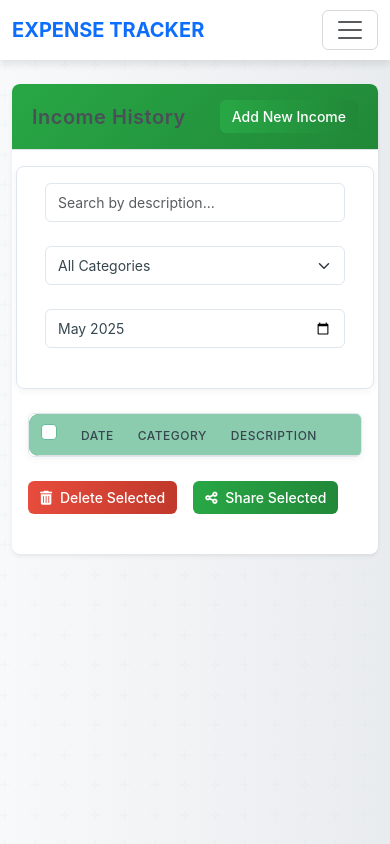
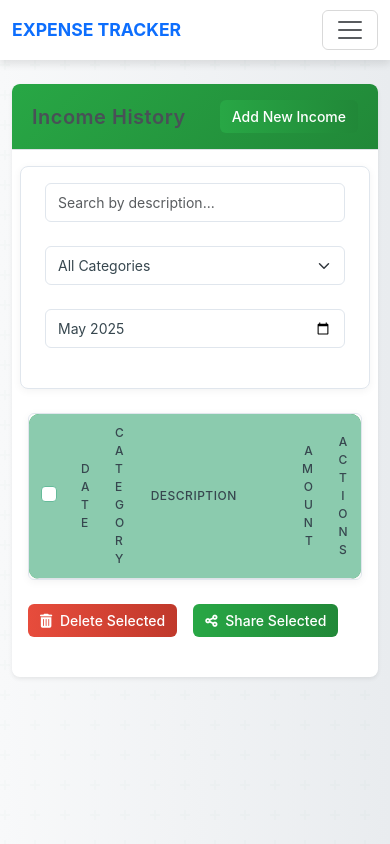
Before and after one commit to MengSunDom/CITS5505project, a Flask app: page /income in a window 390 px wide. Run offline with Flask 3, Linux system fonts and the light colour scheme; the visitor is signed in with stand-in values (Sample User, id 1); data that the repository does not hold is empty; some libraries are stand-ins or nearby versions.

```diff
--- a/static/css/style.css
+++ b/static/css/style.css
@@ -9,11 +9,14 @@
     --background-main: #f8f9fa;
     --background-card: #FFFFFF;
     --navbar-height: 60px;
+    --card-padding-mobile: 0.75rem;
+    --card-padding-desktop: 1.25rem;
 }
 
 body {
     background: linear-gradient(to right, #f8f9fa, #e9ecef);
     font-family: "Arial", sans-serif;
+    overflow-x: hidden;
 }
 
 .navbar {
@@ -42,6 +45,7 @@ body {
     font-weight: 600;
 }
 
+/* Fix for navbar collapse background */
 @media (max-width: 991.98px) {
     .navbar-collapse {
         background-color: white;
@@ -58,16 +62,56 @@ body {
         z-index: 1000;
     }
 
+    .navbar-nav .nav-link {
+        padding: 0.75rem 1rem;
+        border-bottom: 1px solid rgba(0, 0, 0, 0.05);
+    }
+
+    .navbar-nav .nav-item:last-child .nav-link {
+        border-bottom: none;
+    }
+
+    .nav-link.user-greeting {
+        font-weight: 600;
+        color: var(--primary-color);
+        background-color: rgba(13, 110, 253, 0.05);
+        border-radius: 0.375rem;
+    }
+}
 
 .card {
     box-shadow: 0 6px 10px rgba(0, 0, 0, 0.15);
     border-radius: 10px;
     height: 100%;
+    overflow: hidden; /* Prevent content overflow */
+}
+
+.card-body {
+    display: flex;
+    flex-direction: column;
+    height: 100%;
+}
+
+.card-text {
+    overflow-wrap: break-word;
+    word-wrap: break-word;
+    hyphens: auto;
 }
 
 .card-header {
     background-color: #e9ecef;
     border-bottom: 2px solid rgba(0, 0, 0, 0.2);
+}
+
+/* Responsive card padding */
+@media (max-width: 767.98px) {
+    .card-body {
+        padding: var(--card-padding-mobile);
+    }
+
+    .card-header {
+        padding: var(--card-padding-mobile);
+    }
 }
 
 .features {
@@ -111,6 +155,11 @@ body {
 
 .card-title {
     color: #495057;
+    overflow: hidden;
+    text-overflow: ellipsis;
+    display: -webkit-box;
+    -webkit-line-clamp: 2;
+    -webkit-box-orient: vertical;
 }
 
 .display-4 {
@@ -137,6 +186,7 @@ body {
     padding: 0.5rem 1rem;
     margin: 0 0.125rem;
     border-radius: 0.375rem;
+    white-space: nowrap; /* Prevent text wrapping */
 }
 
 .nav-link:hover {
@@ -194,13 +244,215 @@ body {
     color: #495057;
 }
 
+/* Text truncation for card content */
+.truncate-text {
+    white-space: nowrap;
+    overflow: hidden;
+    text-overflow: ellipsis;
+}
+
+.multi-line-truncate {
+    overflow: hidden;
+    text-overflow: ellipsis;
+    display: -webkit-box;
+    -webkit-line-clamp: 3;
+    -webkit-box-orient: vertical;
+}
+
+/* Table responsive improvements */
+.table-responsive {
+    overflow-x: auto;
+    -webkit-overflow-scrolling: touch;
+}
+
+.table th, .table td {
+    vertical-align: middle;
+    white-space: normal;
+    word-break: break-word;
+}
+
+/* Column width constraints */
+.table .narrow-column {
+    width: 15%;
+    min-width: 80px;
+}
+
+.table .medium-column {
+    width: 25%;
+    min-width: 150px;
+}
+
+/* Smaller text on mobile */
+@media (max-width: 575.98px) {
+    .card-title {
+        font-size: 1rem;
+    }
+
+    .btn {
+        padding: 0.375rem 0.5rem;
+        font-size: 0.875rem;
+    }
+
+    .table {
+        font-size: 0.875rem;
+    }
+
+    /* Improve navbar for very small screens */
+    .navbar-brand {
+        font-size: 1.1rem;
+    }
+}
+
+/* Medium screens */
+@media (min-width: 576px) and (max-width: 991.98px) {
+    .card-title {
+        font-size: 1.1rem;
+    }
+
+    /* Fix overflow issues in cards on medium screens */
+    .card-text {
+        font-size: 0.95rem;
+    }
+}
+
 /* Responsive adjustments */
 @media (max-width: 768px) {
     .container-fluid {
-        padding: 0 1rem;
+        padding-left: 1rem;
+        padding-right: 1rem;
     }
 
-    .col-md-3 {
+    .col-md-3, .col-md-4, .col-md-6 {
+        margin-bottom: 1rem;
+    }
+
+    .nav-link {
+        padding: 0.4rem 0.75rem;
+    }
+
+    /* Prevent long content from breaking layout */
+    h1, h2, h3, h4, h5, h6, p {
+        word-wrap: break-word;
+        overflow-wrap: break-word;
+    }
+
+    .table-responsive {
         margin-bottom: 1rem;
     }
 }
+
+/* Large screens - ensure proper alignment and spacing */
+@media (min-width: 1200px) {
+    .container-fluid {
+        max-width: 1320px;
+        margin: 0 auto;
+    }
+
+    /* Ensure right navbar elements align properly */
+    .navbar-nav.ms-auto {
+        margin-right: 0;
+    }
+}
+
+/* Fix for touch devices */
+@media (hover: none) {
+    .nav-link:hover {
+        transform: none;
+    }
+
+    .card.text-white:hover {
+        transform: none;
+    }
+}
+
+/* Additional responsive improvements */
+
+/* Maximum width container for large screens */
+@media (min-width: 1400px) {
+    .container-fluid {
+        max-width: 1480px;
+        margin: 0 auto;
+    }
+}
+
+/* Enhanced responsiveness for medium screens */
+@media (max-width: 991.98px) {
+    h1 {
+        font-size: 1.8rem;
+    }
+
+    h2 {
+        font-size: 1.5rem;
+    }
+
+    h3 {
+        font-size: 1.3rem;
+    }
+}
+
+/* Mobile optimizations */
+@media (max-width: 575.98px) {
+    body {
+        font-size: 0.95rem;
+    }
+
+    .container-fluid {
+        padding-left: 0.75rem;
+        padding-right: 0.75rem;
+    }
+
+    /* Fix spacing on small screens */
+    .row {
+        margin-left: -0.5rem;
+        margin-right: -0.5rem;
+    }
+
+    .row > * {
+        padding-left: 0.5rem;
+        padding-right: 0.5rem;
+    }
+
+    /* Smaller buttons on mobile */
+    .btn {
+        padding: 0.3rem 0.6rem;
+        font-size: 0.875rem;
+    }
+
+    .btn-sm {
+        padding: 0.2rem 0.4rem;
+        font-size: 0.75rem;
+    }
+
+    /* Focus on content */
+    .navbar-brand {
+        font-size: 1.1rem;
+    }
+
+    /* Better card handling */
+    .card {
+        margin-bottom: 0.75rem;
+    }
+}
+
+/* Print styles */
+@media print {
+    .navbar, .footer, .no-print {
+        display: none !important;
+    }
+
+    .container, .container-fluid {
+        width: 100%;
+        padding: 0;
+        margin: 0;
+    }
+
+    body {
+        background: white !important;
+        font-size: 12pt;
+    }
+
+    .card {
+        box-shadow: none !important;
+        border: 1px solid #ddd;
+    }
+}
```
